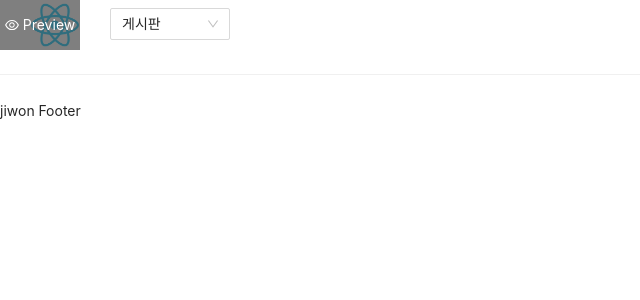
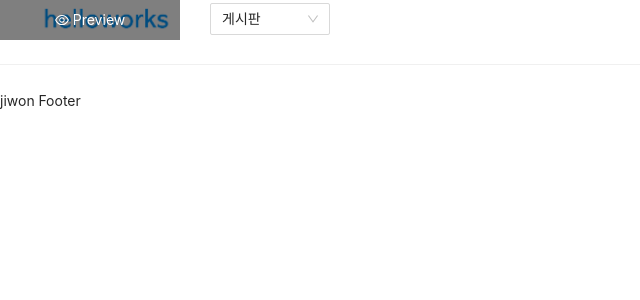
Before and after one commit to jiwon9412/myreact, a React (Create React App) app: page / in a window 1280 px wide. Shown: the top 300 px of the page, without its empty margins (0-640 px from the left). Built offline with nearby package versions, Linux system fonts and the light colour scheme.

Commit message:
INIT : 헤더 로고 변경, automic디자인 형태로 구조 변경

```diff
--- /dev/null
+++ b/src/components/atoms/logo.js
@@ -0,0 +1,11 @@
+import React from 'react';
+import { Image } from 'antd';
+
+export default function Logo() {
+  return (
+    <Image
+      style={{ width: 150, marginLeft: 30 }}
+      src="img/helloworks_logo.png"
+    />
+  );
+}
--- /dev/null
+++ b/src/components/atoms/menuSelect.js
@@ -0,0 +1,26 @@
+import React from 'react';
+import { Select } from 'antd';
+
+export default function MenuSelect({ menus = [], selectMenu }) {
+  const { Option } = Select;
+
+  const handleChange = (value) => {
+    selectMenu && selectMenu(value);
+  };
+
+  return (
+    <Select
+      defaultValue="board"
+      style={{ width: 120, marginLeft: 30 }}
+      onChange={handleChange}
+    >
+      {menus.map((menu) => {
+        return (
+          <Option key={menu?.value} value={menu?.value}>
+            {menu?.label || ''}
+          </Option>
+        );
+      })}
+    </Select>
+  );
+}
--- a/src/components/templetes/Header/index.js
+++ b/src/components/templetes/Header/index.js
@@ -1,32 +1,38 @@
 import React from 'react';
-import { Select, Image } from 'antd';
+import {} from 'antd';
+
+import Logo from '../../atoms/logo';
+import MenuSelect from '../../atoms/menuSelect';
 
 export default function Header() {
-  const { Option } = Select;
-
-  const handleChange = (value) => {
+  /**
+   * 메뉴 선택 시 화면 넘어가는 함수
+   * @param {*} value
+   */
+  const selectMenu = (value) => {
+    // value값으로 화면 넘기는 api
     alert(`${value} 화면으로 넘어갑니다.`);
   };
+
   return (
     <div>
-      <Image style={{ width: 50, marginLeft: 30 }} src="logo192.png" />
-      <Select
-        defaultValue="board"
-        style={{ width: 120, marginLeft: 30 }}
-        onChange={handleChange}
-      >
-        <Option value="mail">메일</Option>
-        <Option value="board">게시판</Option>
-        <Option value="message">메시징</Option>
-        <Option value="schedule">일정</Option>
-        <Option value="publicMail">공용메일</Option>
-        <Option value="addressBook">주소록</Option>
-        <Option value="reservation">예약</Option>
-        <Option value="member">인사</Option>
-        <Option value="payment">전자결재</Option>
-        <Option value="store">스토어</Option>
-        <Option value="group">그룹</Option>
-      </Select>
+      <Logo />
+      <MenuSelect
+        menus={[
+          { label: '메일', value: 'mail' },
+          { label: '게시판', value: 'board' },
+          { label: '메시징', value: 'message' },
+          { label: '일정', value: 'schedule' },
+          { label: '공용메일', value: 'publicMail' },
+          { label: '주소록', value: 'addressBook' },
+          { label: '예약', value: 'reservation' },
+          { label: '인사', value: 'member' },
+          { label: '전자결재', value: 'payment' },
+          { label: '스토어', value: 'store' },
+          { label: '그룹', value: 'group' },
+        ]}
+        selectMenu={selectMenu}
+      />
     </div>
   );
 }
```
Also changed, not shown: public/img/helloworks_logo.PNG (added).
